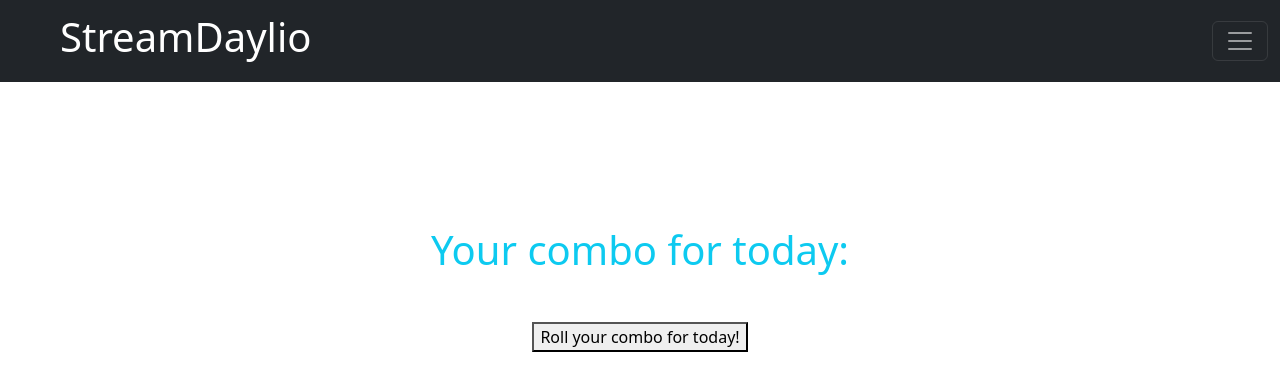
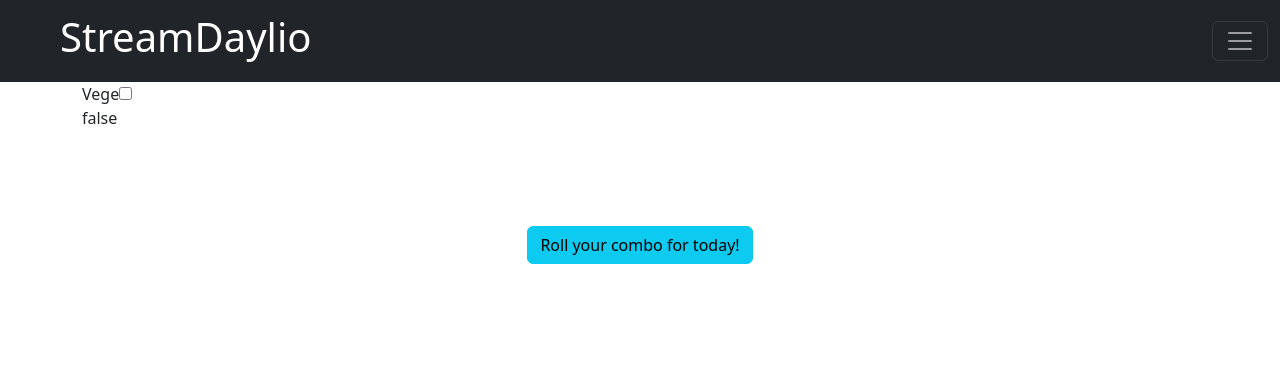
Before and after one commit to olewna/licencjat, an Angular app in the folder frontend/: page /home in a window 1280 px wide. Shown: the top 390 px of the page. Built offline with nearby package versions, Linux system fonts and the light colour scheme.

Commit message:
working on rolling combo with params

```diff
--- a/frontend/src/app/core/layouts/navbar/navbar.component.ts
+++ b/frontend/src/app/core/layouts/navbar/navbar.component.ts
@@ -42,5 +42,6 @@ export class NavbarComponent implements OnInit {
 
   public goToAccount(): void {
     this.router.navigate(['account', this.currentUser?._id]);
+    this.navbarCollapsed = true;
   }
 }
--- a/frontend/src/app/main/components/account/account.component.html
+++ b/frontend/src/app/main/components/account/account.component.html
@@ -4,5 +4,5 @@
     <div>{{ this.user!.email }}</div>
     <div>{{ this.user!.type }}</div>
     <div>{{ this.user!._id }}</div>
-    <button (click)="logout()">Log out</button>
+    <button (click)="logout()" class="btn btn-danger">Log out</button>
 </div>
--- a/frontend/src/app/main/components/home/home.component.html
+++ b/frontend/src/app/main/components/home/home.component.html
@@ -1,5 +1,10 @@
 <div class="container">
     <div class="row">
+      <div>
+        <label for="check">Vege</label>
+        <input type="checkbox" id="check" [(ngModel)]="vegetarian"/>
+        <div>{{vegetarian}}</div>
+      </div>
       <div *ngIf="!notRolled" class="col-12 d-flex flex-column pt-5 mt-5 align-items-center">
         <div class="h1 my-5 text-info">Your combo for today:</div>
         <div class="h1 text-warning">Food: {{ todayFood!.name }}</div>
@@ -7,12 +12,12 @@
         <div class="h1 text-danger">Game: {{ todayGames!.name }}</div>
         <div>
             Don't like it?
-            <button>Roll again</button>
+            <button (click)="roll()" class="btn btn-info">Roll again</button>
         </div>
     </div>
     <div *ngIf="notRolled" class="col-12 d-flex flex-column pt-5 mt-5 align-items-center">
-          <div class="h1 my-5 text-info">Your combo for today:</div>
-        <button (click)="roll()">Roll your combo for today!</button>
+          <!-- <div class="h1 my-5 text-info">Your combo for today:</div> -->
+        <button (click)="roll()" class="btn btn-info">Roll your combo for today!</button>
       </div>
     </div>
 </div>
--- a/frontend/src/app/main/components/home/home.component.ts
+++ b/frontend/src/app/main/components/home/home.component.ts
@@ -16,6 +16,7 @@ export class HomeComponent {
   protected todayGames: Game | null = null;
   protected todayFood: Food | null = null;
   protected todayMusic: Music | null = null;
+  protected vegetarian: boolean = false;
 
   public roll(): void {
     const randomFood$ = this.comboService.getRandomFood();
@@ -28,7 +29,10 @@ export class HomeComponent {
         this.todayMusic = musicResult as Music;
         this.todayGames = gameResult as Game;
 
-        this.notRolled = !this.notRolled;
+        this.notRolled = false;
+
+        // todo
+        // zapisywanie do bazy co wylosował uzytkownik
       },
       error: (error) =>
         console.error('Error occurred in one of the subscriptions: ', error),
--- a/frontend/src/app/main/main.module.ts
+++ b/frontend/src/app/main/main.module.ts
@@ -2,12 +2,12 @@ import { NgModule } from '@angular/core';
 import { CommonModule } from '@angular/common';
 import { HomeComponent } from './components/home/home.component';
 import { LoginComponent } from './components/login/login.component';
-import { ReactiveFormsModule } from '@angular/forms';
+import { FormsModule, ReactiveFormsModule } from '@angular/forms';
 import { AccountComponent } from './components/account/account.component';
 
 @NgModule({
   declarations: [HomeComponent, LoginComponent, AccountComponent],
-  imports: [CommonModule, ReactiveFormsModule],
+  imports: [CommonModule, ReactiveFormsModule, FormsModule],
   exports: [],
 })
 export class MainModule {}
--- a/frontend/src/styles.scss
+++ b/frontend/src/styles.scss
@@ -2,3 +2,7 @@
 
 /* Importing Bootstrap SCSS file. */
 @import 'bootstrap/scss/bootstrap';
+
+.btn:hover {
+    opacity: 0.8;
+}
```
